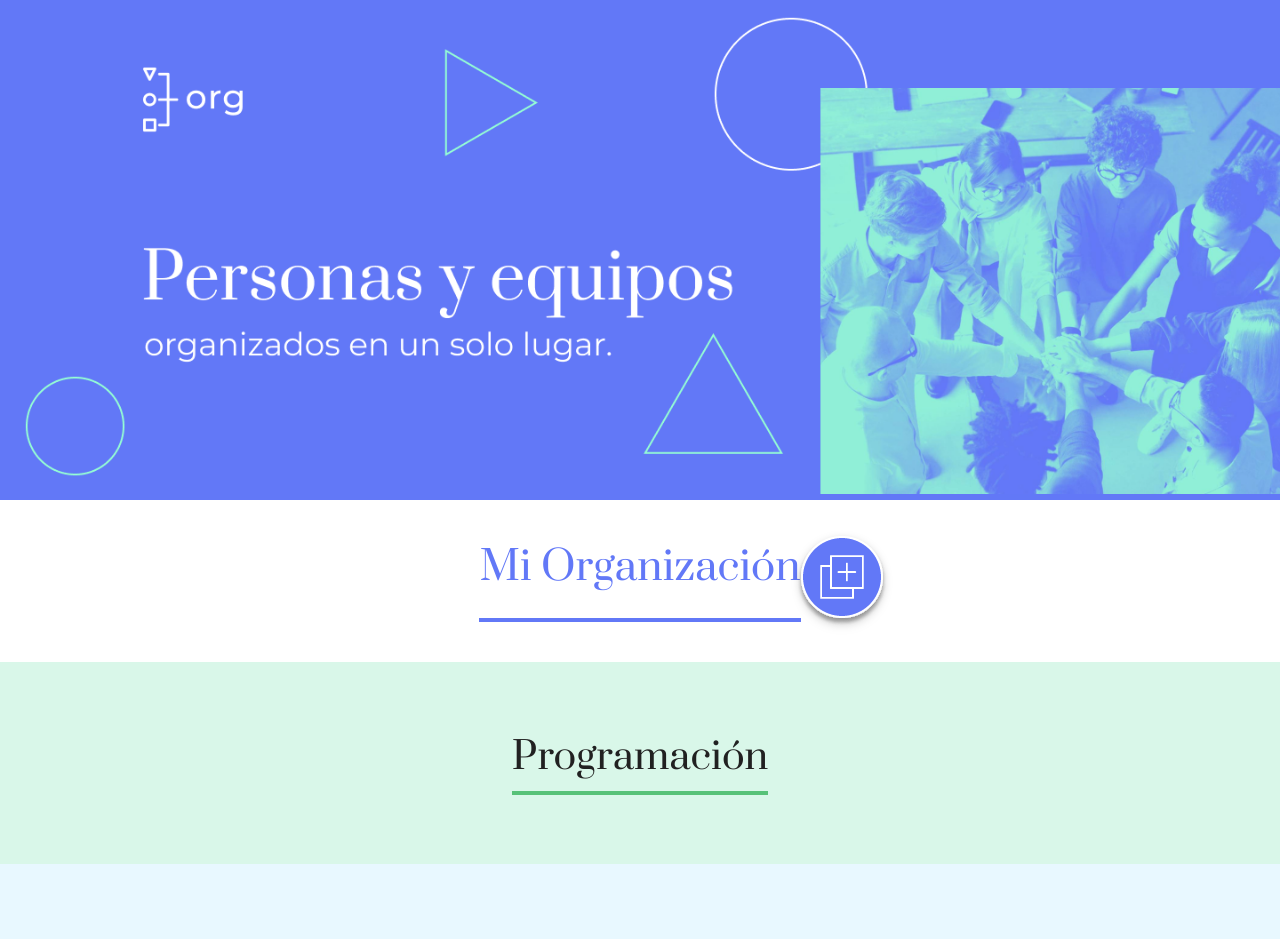
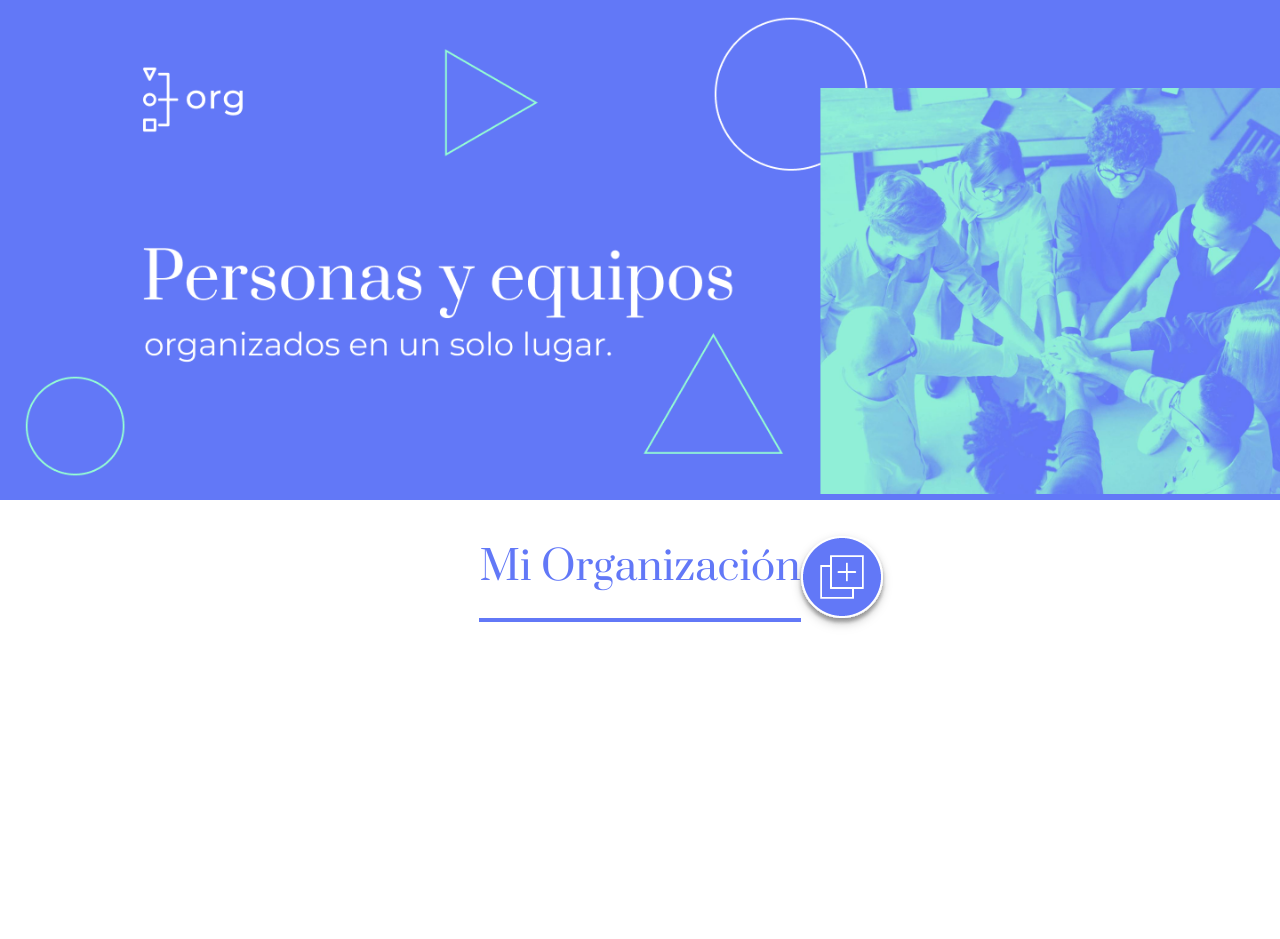
Before and after one commit to JuliMontes/2_React_Como_los_componentes_funcionan_org, a React (Create React App) app: page / in a window 1280 px wide. Shown: the top 939 px of the page. After the commit the page ends 800 px from the top, so only its background shows below. Built offline with nearby package versions, Linux system fonts and the light colour scheme.

Commit message:
Filtrar colaboradores por equipos y equipos vacios

```diff
--- a/src/App.js
+++ b/src/App.js
@@ -78,7 +78,7 @@
         equipos.map( (equipo) => <Equipo
         datos={equipo}
         key={equipo.titulo}
-        colaboradores={colaboradores}
+        colaboradores={colaboradores.filter( colaborador => colaborador.equipo === equipo.titulo)}
         />)
       }
     </div>
--- a/src/components/Equipo/index.js
+++ b/src/components/Equipo/index.js
@@ -5,6 +5,8 @@
     //Destructuración
     const { titulo, colorPrimario, colorSecundario } = props.datos
     const { colaboradores } = props
+
+    console.log(colaboradores.length > 0)
 
     const fondo = {
         backgroundColor: colorSecundario
@@ -14,7 +16,9 @@
         borderColor: colorPrimario
     }
 
-    return <section className="equipo" style={fondo}>
+    return <>
+        { colaboradores.length > 0 &&
+            < section className = "equipo" style = { fondo } >
                 <h3 style={estiloTitulo}>{titulo}</h3>
                 <div className="colaboradores">
                     {/* <Colaborador /> */}
@@ -22,7 +26,9 @@
                         colaboradores.map( (colaborador, index) => <Colaborador datos={colaborador} key={index} />)
                     }
                 </div>
-    </section>
+            </section >
+        }
+    </>
 }
 
 export default Equipo
```
Lines whose indentation alone changed are shown as unchanged.
